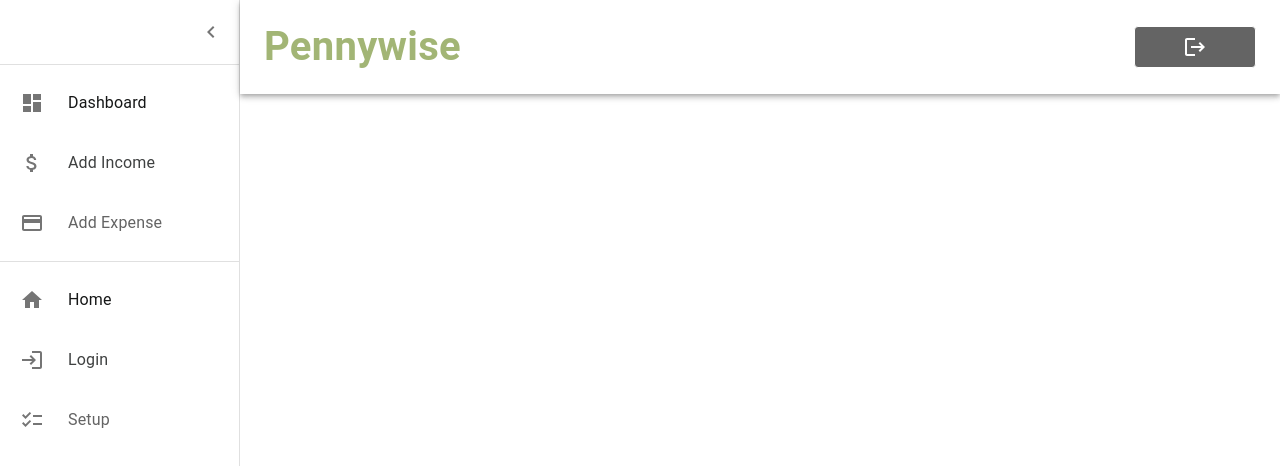
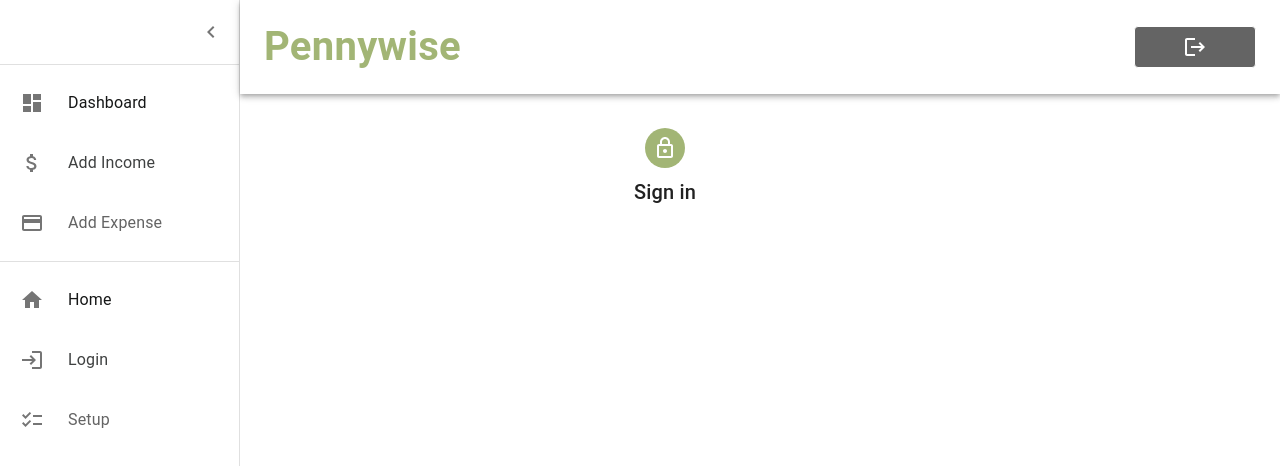
Before and after one commit to BUMETCS673/project-team-1, a React (Create React App) app in the folder code/pennywise-ui/: page / in a window 1280 px wide. Shown: the top 466 px of the page. Built offline with nearby package versions, Linux system fonts and the light colour scheme; no server answers.

Commit message:
made login landing page

```diff
--- a/code/pennywise-ui/src/App.js
+++ b/code/pennywise-ui/src/App.js
@@ -23,7 +23,7 @@ function App() {
       <Route path="/setUp" element={<SetUp/>}></Route>
       <Route path="/addExpense" element={<AddExpense/>}></Route>
       <Route path="/addIncome" element={<AddIncome/>}></Route> */}
-      <Route path="/login" element={<Login/>}></Route>
+      <Route path="/" element={<Login/>}></Route>
       <Route path="/dashboard" element={<Dashboard/>}></Route>
 
 
--- a/code/pennywise-ui/src/components/user/Navbar.js
+++ b/code/pennywise-ui/src/components/user/Navbar.js
@@ -291,7 +291,7 @@ const NavBar = () => {
                 </StyledListItemButton>
               </ListItem>
 
-              <ListItem  disablePadding sx={{ display: 'block' }} component={Link} to="/login">
+              <ListItem  disablePadding sx={{ display: 'block' }} component={Link} to="/home">
                 <StyledListItemButton
                   sx={{
                     minHeight: 60,
```
